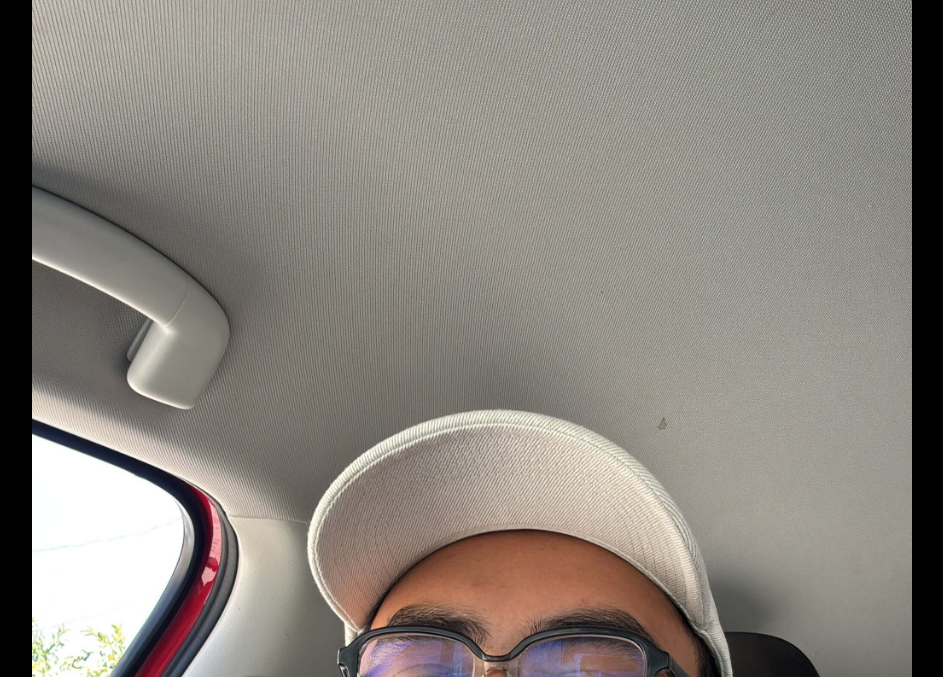
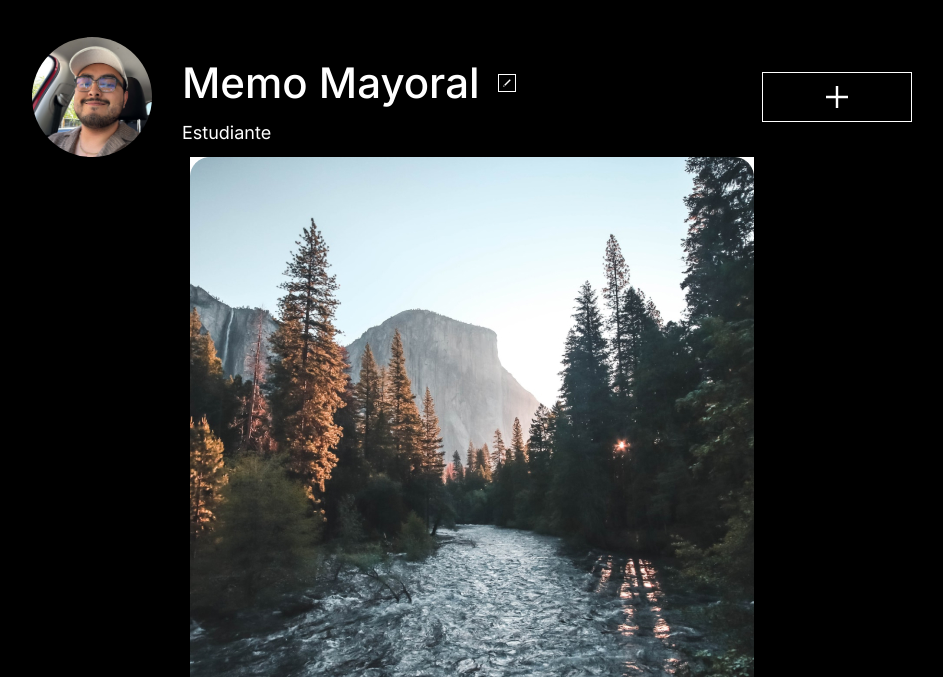
Before and after one commit to GuillermoMayoral/web_project_around, a plain HTML site: page index.html in a window 1280 px wide. Shown: the part 123-800 px from the top of the page, without its empty margins (168-1111 px from the left). Drawn offline with Linux system fonts and the light colour scheme.

Commit message:
I finish the profile section with responsive

```diff
--- /dev/null
+++ b/blocks/content.css
@@ -0,0 +1,5 @@
+.content {
+    display: flex;
+    flex-direction: column;
+    align-items: center;
+}
--- a/blocks/globals.css
+++ b/blocks/globals.css
@@ -2,3 +2,40 @@ img {
     max-width: 100%;
     display: block;
 }
+
+ul,
+ol {
+    list-style: none;
+    padding: 0;
+    margin: 0;
+}
+
+a {
+    text-decoration: none;
+    color: inherit;
+    /* opcional: mantiene el color del texto del padre */
+    outline: none;
+    /* opcional: evita borde azul al enfocar */
+}
+
+h1,
+h2,
+h3,
+h4,
+h5,
+h6,
+p {
+    margin: 0;
+    text-overflow: ellipsis;
+    white-space: nowrap;
+    overflow: hidden;
+
+}
+
+button {
+    background: none;
+    border: none;
+    padding: 0;
+    margin: 0;
+    cursor: pointer;
+}
--- /dev/null
+++ b/blocks/profile.css
@@ -0,0 +1,120 @@
+.profile {
+    display: flex;
+    flex-direction: column;
+    align-items: center;
+    padding-top: 42px;
+    max-width: 282px;
+    width: 100%;
+}
+
+.profile__data {
+    display: flex;
+    flex-direction: column;
+    text-align: center;
+    align-items: center;
+}
+
+.profile__photo {
+    width: 120px;
+    height: 120px;
+    border-radius: 50%;
+    object-fit: cover;
+}
+
+.profile__header {
+    margin-top: 30px;
+    display: flex;
+    gap: 10px;
+}
+
+.profile__name {
+    font-size: 22px;
+    font-weight: 500;
+}
+
+.profile__edit-image {
+    width: 18px;
+}
+
+.profile__description {
+    font-size: 14px;
+    margin-top: 14px;
+}
+
+.profile__button {
+    margin-top: 36px;
+    border: 1px solid white;
+    width: 282px;
+    height: 50px;
+}
+
+.profile__button-image {
+    margin: auto;
+    width: 16px;
+}
+
+@media (min-width: 544px) {
+    .profile {
+        display: flex;
+        flex-direction: row;
+        padding-top: 40px;
+        max-width: 600px;
+        justify-content: space-between;
+    }
+
+    .profile__data {
+        display: flex;
+        flex-direction: row;
+        align-items: flex-start;
+        gap: 30px;
+    }
+
+    .profile__text {
+        display: flex;
+        flex-direction: column;
+        align-items: flex-start;
+    }
+
+    .profile__header {
+        margin-top: 22px;
+        display: flex;
+        gap: 18px;
+    }
+
+    .profile__name {
+        font-size: 32px;
+        text-align: start;
+    }
+
+    .profile__description {
+        font-size: 18px;
+        margin-top: 16px;
+    }
+
+    .profile__button {
+        margin: 0;
+        width: 140px;
+    }
+
+    .profile__button-image {
+        width: 16px;
+    }
+}
+
+@media (min-width: 880px) {
+    .profile {
+        max-width: 880px;
+    }
+
+    .profile__name {
+        font-size: 42px;
+    }
+
+    .profile__button {
+        width: 150px;
+    }
+
+    .profile__button-image {
+        width: 22px;
+    }
+}
--- a/index.html
+++ b/index.html
@@ -25,15 +25,23 @@
 
             <main class="content">
                 <section class="profile">
-                    <img src="./images/profile-photo.JPG" alt="foto de perfil" class="profile__photo">
+
                     <div class="profile__data">
-                        <h2 class="profile__name">Memo</h2>
-                        <p class="profile__description">Estudiante</p>
-                        <button class="profile__edit" type="button">
-                            <img src="./images/button-edit.png" alt="editar nombre y descripcion" />
-                        </button>
+                        <img src="./images/profile-photo.JPG" alt="foto de perfil" class="profile__photo">
+                        <div class="profile__text">
+                            <div class="profile__header">
+                                <h2 class="profile__name">Memo Mayoral</h2>
+                                <button class="profile__edit-button" type="button">
+                                    <img class="profile__edit-image" src="./images/button-edit.png"
+                                        alt="editar nombre y descripcion" />
+                                </button>
+                            </div>
+                            <p class="profile__description">Estudiante</p>
+                        </div>
                     </div>
-                    <button class="profile__button" type="button">+</button>
+                    <button class="profile__button" type="button">
+                        <img class="profile__button-image" src="./images/profile-mas.svg" alt="signo de mas">
+                    </button>
                 </section>
                 <section class="post">
                     <ul class="post__cards">
--- a/pages/index.css
+++ b/pages/index.css
@@ -3,3 +3,5 @@
 @import url(../blocks/page.css);
 @import url(../blocks/header.css);
 @import url(../blocks/globals.css);
+@import url(../blocks/profile.css);
+@import url(../blocks/content.css);
```
Also changed, not shown: images/profile-mas.svg (added).
